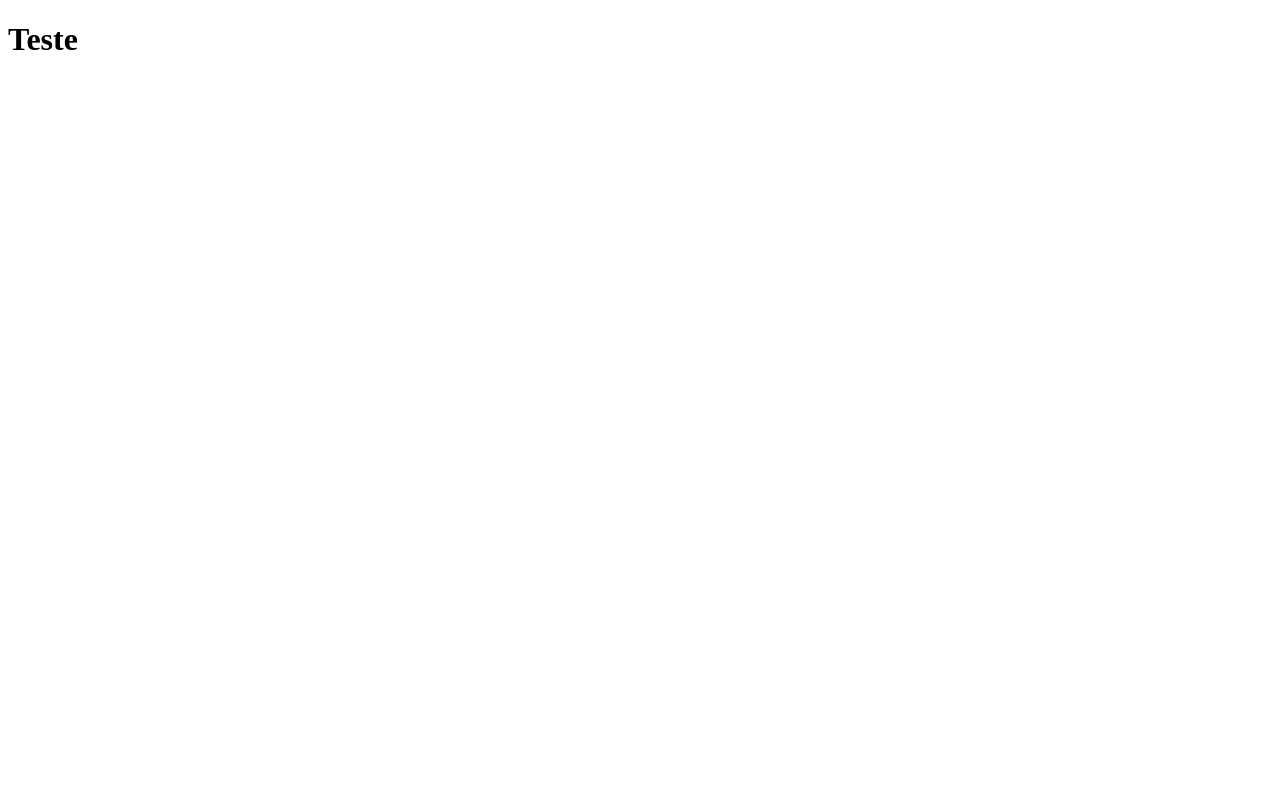
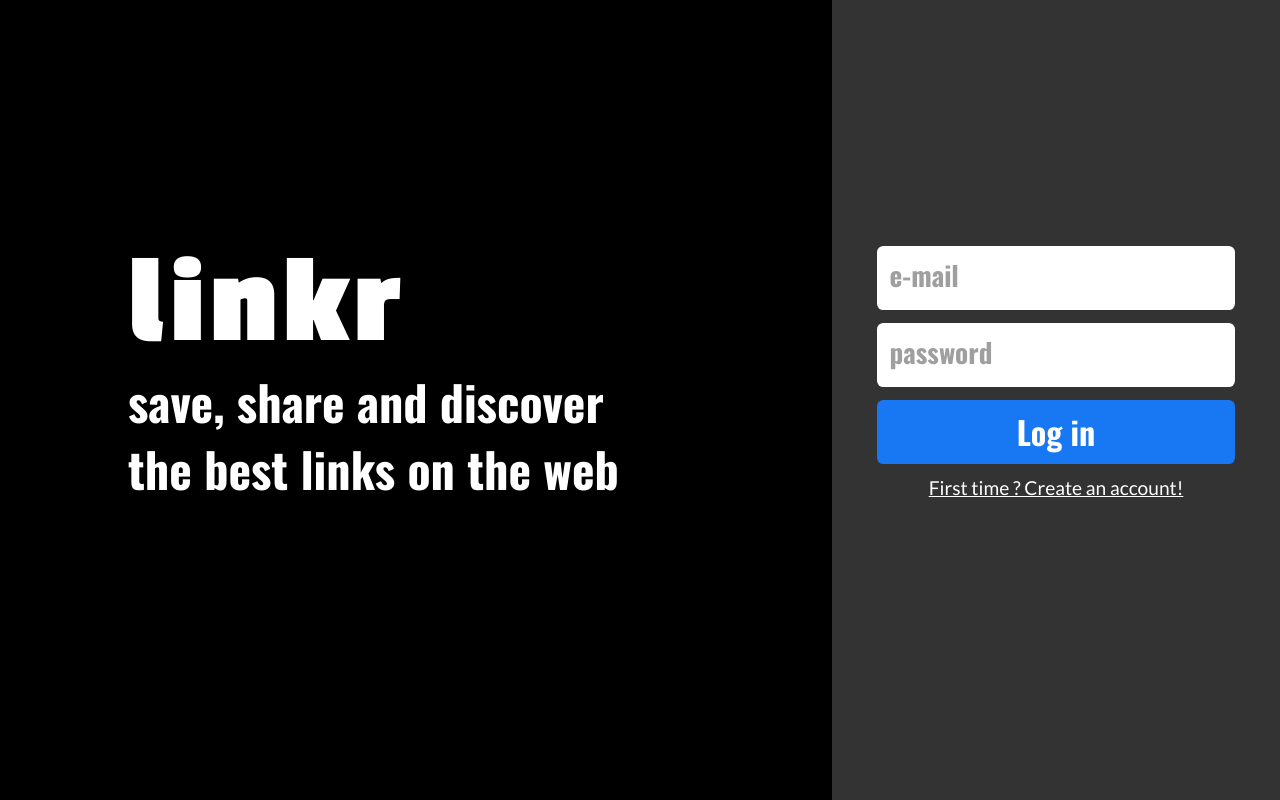
Before and after one commit to luguin444/Linkr, a React app: page / in a window 1280 px wide. Built offline with nearby package versions, Linux system fonts and the light colour scheme.

Commit message:
Layout Login Page

```diff
--- a/public/index.html
+++ b/public/index.html
@@ -4,6 +4,11 @@
     <meta charset="UTF-8">
     <meta name="viewport" content="width=device-width, initial-scale=1.0">
     <title>Linkr</title>
+
+    <link rel="stylesheet" href="/styles/reset.css">
+    <link rel="stylesheet" href="/styles/main.css">
+    <link href="https://fonts.googleapis.com/css2?family=Lato&family=Oswald:wght@700&family=Passion+One:wght@400;700;900&display=swap" rel="stylesheet">
+
 </head>
 <body>
     <div id = "root">Teste</div>
--- a/src/components/App.js
+++ b/src/components/App.js
@@ -1,11 +1,22 @@
 import React, {useState} from 'react'
-//import { BrowserRouter as Router, Switch, Route, Link} from "react-router-dom";
+import { BrowserRouter as Router, Switch, Route, Link} from "react-router-dom";
 
+import LoginPage from '../pages/LoginPage'
 
 export default function App () {
 
 
     return (
-        <h1>Teste</h1>
+
+        <>
+            <Router>
+                <Switch>
+                    <Route path = "/">
+                        <LoginPage />
+                    </Route>
+                </Switch>
+            </Router>
+        </>
+
     );
 }
--- /dev/null
+++ b/src/components/ContainerLogin.js
@@ -0,0 +1,72 @@
+import React, {useState} from 'react'
+import styled from 'styled-components'
+import { BrowserRouter as Router, Switch, Route, Link} from "react-router-dom";
+
+import Input from './InputLogin'
+
+export default function ContainerLogin () {
+
+    const [registered, setRegistered] = useState(true); // true = log in
+
+    function sendDataToServer() {
+
+    }
+
+    return (
+        <ContainerGray >
+            <StyledContainerLogin>
+                <Input placeholder = "e-mail"/>
+                <Input placeholder = "password" />
+                {(!registered) &&
+                    <>
+                        <Input placeholder = "username"/>
+                        <Input placeholder = "picture url"/>
+                    </>
+                }
+                <ButtonLogin onClick = { () => sendDataToServer()}>{registered ? "Log in" : "Sign up"}</ButtonLogin>
+                <span> {registered ? "First time ? Create an account!" : "Switch back to log in"} </span>
+            </StyledContainerLogin>
+         </ContainerGray>
+    );
+}
+
+const ContainerGray = styled.div`
+    width: 35%;
+    min-height: 100vh;
+    background-color: #333;
+    padding: 15rem 0 0 0;
+`
+
+const StyledContainerLogin = styled.ul`
+
+    display: flex;
+    justify-content: center;
+    align-items: center;
+    flex-direction: column;
+    flex-wrap: wrap;
+    width: 100%;
+
+    span {
+        margin-top: 0.5rem;
+        font-family: 'Lato', sans-serif;
+        font-size: 1.2rem;
+        color: #fff;
+        text-decoration: underline;
+    }
+`
+
+const ButtonLogin = styled.button`
+    width: 80%;
+    height: 4rem;
+    border-radius: 0.4rem;
+    margin: 0.4rem 0;
+    border: 0;
+    background-color: #1877f2;
+    color: #fff;
+    font-family: 'Oswald', sans-serif;
+    font-weight: 700;
+    display: flex;
+    align-items: center;
+    justify-content: center;
+    font-size: 2rem;
+`
--- /dev/null
+++ b/src/components/InputLogin.js
@@ -0,0 +1,26 @@
+import React from 'react'
+import styled from 'styled-components'
+
+
+const Input = styled.input`
+    background-color: #fff;
+    width: 80%;
+    height: 4rem;
+    border-radius: 0.4rem;
+    margin: 0.4rem 0;
+    border: 0;
+    padding-left: 0.8rem;
+    font-size: 1.7rem;
+
+    &::placeholder {
+        color: #9F9F9F;
+        font-family: 'Oswald';
+        line-height: 40px;
+        font-size: 1.7rem;
+    }
+    &:focus {
+        outline:0;
+    }
+
+`
+export default Input
--- /dev/null
+++ b/src/pages/LoginPage.js
@@ -0,0 +1,54 @@
+import React, {useState} from 'react'
+import { BrowserRouter as Router, Switch, Route, Link} from "react-router-dom";
+import styled from 'styled-components'
+
+import ContainerLogin from '../components/ContainerLogin'
+
+
+export default function LoginPage () {
+
+
+    return (
+        <>
+            <ContainerAll>
+                <ContainerLogo>
+                    <h1>linkr</h1>
+                    <p>
+                        save, share and discover <br /> the best links on the web
+                    </p>
+                </ContainerLogo>
+                <ContainerLogin />
+            </ContainerAll>
+        </>
+    );
+}
+
+const ContainerAll = styled.div`
+    width: 100%;
+    min-height: 100vh;
+    display: flex;
+`
+
+const ContainerLogo = styled.div`
+    width: 65%;
+    min-height: 100vh;
+    background-color: black;
+    color: #fff;
+    font-weight: 700;
+    display: flex;
+    flex-direction: column;
+    padding: 15rem 0 0 8rem;
+
+    h1 {
+        font-family: 'Passion One', cursive;
+        font-size: 8rem;
+        letter-spacing: 0.3rem;
+    }
+
+    p {
+        font-family: 'Oswald', sans-serif;
+        font-size: 3rem;
+        line-height: 4.2rem
+    }
+
+`
```
Also changed, not shown: 1 other file (tests, documents, lock files or other folders).
